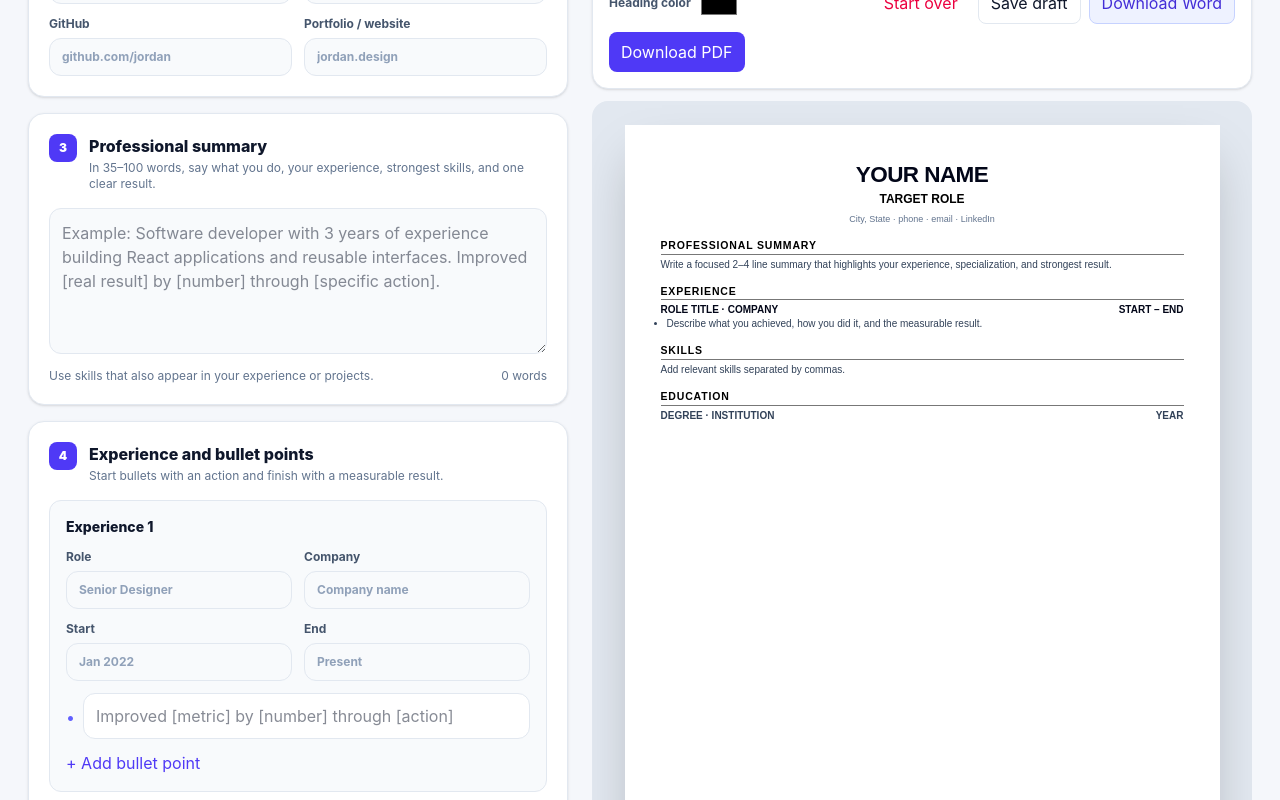
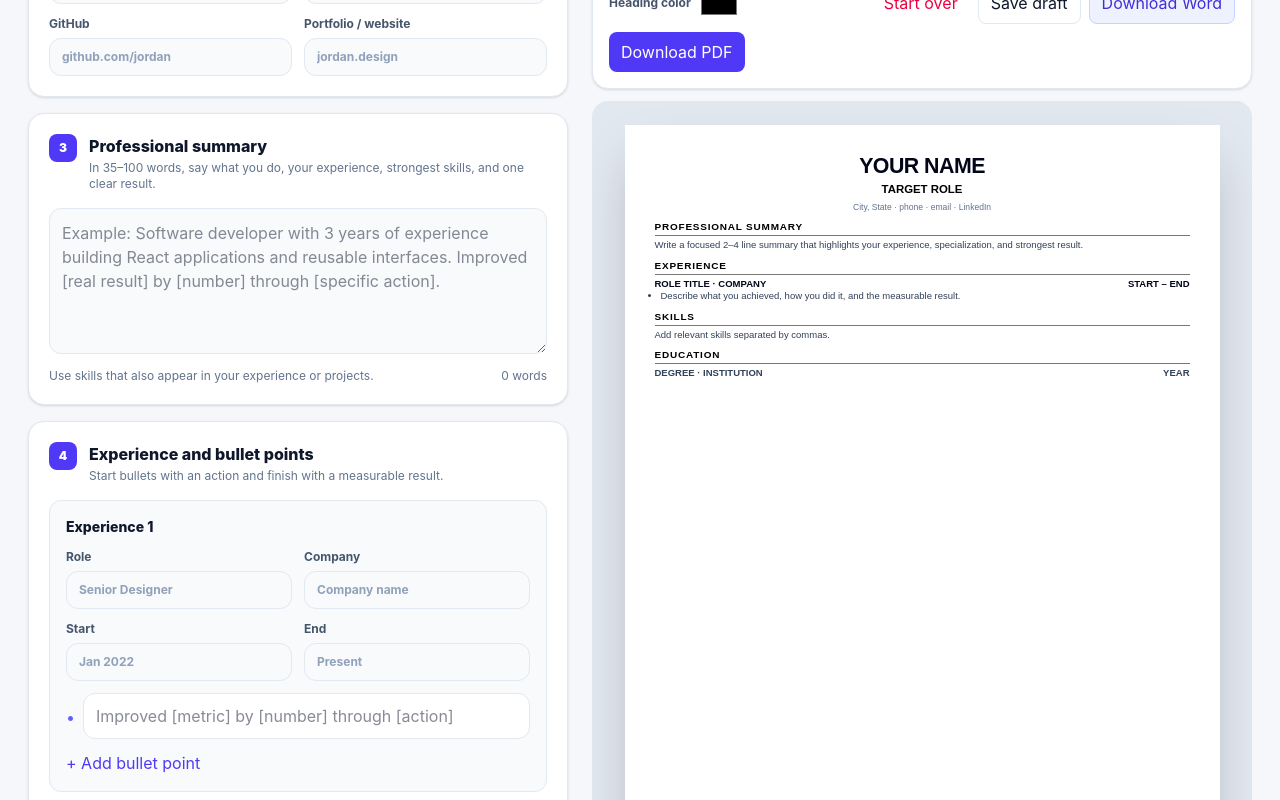
Before and after one commit to makwana-prateek23/ResumeIQ, a React (Vite) app in the folder client/: page /create in a window 1280 px wide. Shown: the part 960-1760 px from the top of the page. Built offline with nearby package versions, Linux system fonts and the light colour scheme; no server answers.

Commit message:
feat: adjust layout presets for improved spacing and consistency in resume rendering

```diff
--- a/client/src/components/ResumeWorkspace.jsx
+++ b/client/src/components/ResumeWorkspace.jsx
@@ -18,8 +18,8 @@ function linkTarget(value = '', type = 'url') {
 }
 
 const layoutPresets = {
-  compact: { size: 9.5, spacing: 1.12, margin: 30, sectionGap: 10, itemGap: 4, bulletIndent: 6 },
-  professional: { size: 10, spacing: 1.2, margin: 36, sectionGap: 14, itemGap: 6, bulletIndent: 6 },
+  compact: { size: 9, spacing: 1.05, margin: 24, sectionGap: 8, itemGap: 3, bulletIndent: 6 },
+  professional: { size: 9.5, spacing: 1.1, margin: 30, sectionGap: 10, itemGap: 5, bulletIndent: 6 },
   spacious: { size: 11, spacing: 1.4, margin: 48, sectionGap: 20, itemGap: 10, bulletIndent: 10 }
 };
 const initialStyle = { font: 'Arial', accent: '#000000', template: 'classic', pageSize: 'letter', preset: 'professional', ...layoutPresets.professional };
@@ -363,7 +363,7 @@ function ResumeWorkspace({ mode = 'create', initialResumeData = null }) {
       ]);
       const pdfSections = {
         summary: () => { if (!resume.summary) return; heading('Professional summary'); text(resume.summary, style.size, 'normal', 0); },
-        experience: () => { const items = resume.experience.filter((item) => item.role || item.company || item.start || item.end || item.bullets.some(Boolean)); if (!items.length) return; heading('Experience'); items.forEach((item, itemIndex) => { const dates = [item.start, item.end].filter(Boolean).join(' – '); const bullets = item.bullets.filter(Boolean); const locationHeight = item.location ? 9 * style.spacing + 2 : 0; const firstBulletHeight = bullets.length ? style.size * style.spacing : 0; ensureSpace(11 * style.spacing + 1 + locationHeight + firstBulletHeight); twoColumnText([item.role, item.company].filter(Boolean).join(' — '), dates, 11, 'bold', 1); text(item.location, 9, 'normal', 2); bullets.forEach((bullet, bulletIndex) => text(`• ${bullet}`, style.size, 'normal', bulletIndex < bullets.length - 1 ? 1 : 0, '#334155', style.bulletIndent)); if (itemIndex < items.length - 1) y += style.itemGap; }); },
+        experience: () => { const items = resume.experience.filter((item) => item.role || item.company || item.start || item.end || item.bullets.some(Boolean)); if (!items.length) return; heading('Experience'); items.forEach((item, itemIndex) => { const dates = [item.start, item.end].filter(Boolean).join(' – '); const bullets = item.bullets.filter(Boolean); const locationHeight = item.location ? 9 * style.spacing + 2 : 0; const firstBulletHeight = bullets.length ? style.size * style.spacing : 0; ensureSpace(11 * style.spacing + 1 + locationHeight + firstBulletHeight); twoColumnText([item.role, item.company].filter(Boolean).join(' — '), dates, 11, 'bold', 1); text(item.location, 9, 'normal', 2); bullets.forEach((bullet) => text(`• ${bullet}`, style.size, 'normal', 0, '#334155', style.bulletIndent)); if (itemIndex < items.length - 1) y += style.itemGap; }); },
         skills: () => { if (!resume.skills) return; heading('Skills'); const rows = parseSkillRows(resume.skills); rows.forEach((row, index) => labeledText(row.category, row.skills, index < rows.length - 1 ? 1 : 0)); },
         education: () => { const items = resume.education.filter((item) => item.degree || item.school || item.year); if (!items.length) return; heading('Education'); items.forEach((item, index) => twoColumnText([item.degree, item.school].filter(Boolean).join(' — '), item.year, style.size, 'bold', index < items.length - 1 ? Math.max(3, style.itemGap / 2) : 0)); }
       };
```
